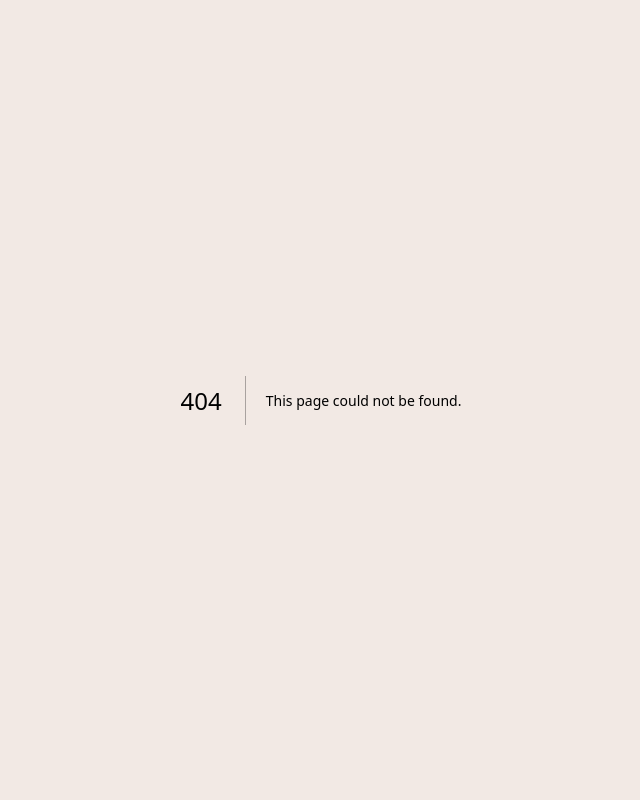
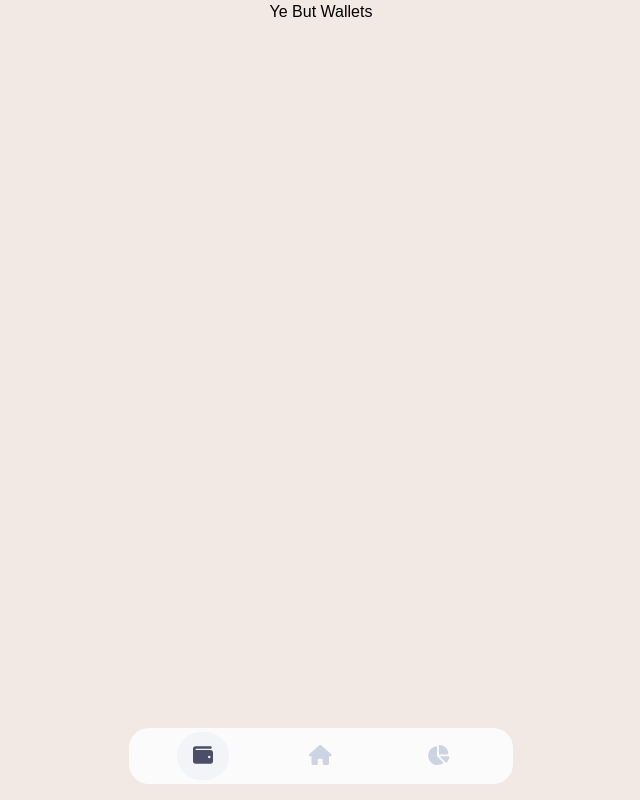
Before and after one commit to Ale-1508/salary-app, a Next.js app: page /salaries in a window 1280 px wide. Before the commit this address had no page. Shown: the whole page, without its empty margins (319-959 px from the left). Built offline with nearby package versions, Linux system fonts and the light colour scheme.

Commit message:
Added routes

```diff
--- /dev/null
+++ b/src/app/charts/page.tsx
@@ -0,0 +1,9 @@
+import Layout from '@/common/components/Layout';
+
+export default function Home() {
+  return (
+    <Layout className={``} currentPath='/charts'>
+      <h1>Ye but Charts</h1>
+    </Layout>
+  );
+}
--- /dev/null
+++ b/src/app/home/page.tsx
@@ -0,0 +1,9 @@
+import Layout from '@/common/components/Layout';
+
+export default function Home() {
+  return (
+    <Layout className={``} currentPath='/home'>
+      <h1>Ye but Home</h1>
+    </Layout>
+  );
+}
--- a/src/app/page.tsx
+++ b/src/app/page.tsx
@@ -1,9 +1,5 @@
-import Layout from '@/common/components/Layout';
+import { redirect } from 'next/navigation'
 
 export default function Home() {
-  return (
-    <Layout className={``} currentPath='/'>
-      <h1>Ye</h1>
-    </Layout>
-  );
+  redirect(`/home/`)
 }
--- /dev/null
+++ b/src/app/salaries/page.tsx
@@ -0,0 +1,9 @@
+import Layout from '@/common/components/Layout';
+
+export default function Home() {
+  return (
+    <Layout className={``} currentPath='/salaries'>
+      <h1>Ye But Wallets</h1>
+    </Layout>
+  );
+}
--- a/src/common/components/Layout.tsx
+++ b/src/common/components/Layout.tsx
@@ -3,7 +3,7 @@ import Navbar from '@/common/components/navbar/Navbar';
 
 type LayoutProps = {
   children: ReactNode;
-  currentPath?: string;
+  currentPath: string;
   className?: string;
 };
 
--- a/src/common/components/navbar/Navbar.tsx
+++ b/src/common/components/navbar/Navbar.tsx
@@ -7,12 +7,12 @@ import { NavbarOptionDefinition } from './navbarTypes';
 import NavbarOption from './NavbarOption';
 
 const navbarOptions: NavbarOptionDefinition[] = [
-  { name:"Wallets", path:"/wallets", icon: faWallet, selected: false },
-  { name:"Home", path:"/", icon: faHouse, selected: true },
-  { name:"Charts",path:"/charts", icon: faChartPie, selected: false },
+  { name:"Salaries", path:"/salaries", icon: faWallet },
+  { name:"Home", path:"/home", icon: faHouse },
+  { name:"Charts",path:"/charts", icon: faChartPie, },
 ]
 
-export default function Navbar( { currentPath } : { currentPath?:string } ) {
+export default function Navbar( { currentPath } : { currentPath:string } ) {
   const [currentScreen, setCurrentScreen] = useState(currentPath);
 
   const handleChangeRoute = (newRoute:string) => {
@@ -42,7 +42,7 @@ export default function Navbar( { currentPath } : { currentPath?:string } ) {
             return <NavbarOption
               key={option.name.toLowerCase()}
               option={option}
-              isSelected={option.name === currentScreen}
+              isSelected={option.path === currentScreen.toLowerCase()}
               onClick={handleChangeRoute}/>
           })
         }
--- a/src/common/components/navbar/NavbarOption.tsx
+++ b/src/common/components/navbar/NavbarOption.tsx
@@ -3,14 +3,15 @@ import Link from "next/link";
 import { NavbarOptionProps } from "./navbarTypes";
 import { FontAwesomeIcon } from '@fortawesome/react-fontawesome'
 
-const NavbarOption = ( {option, onClick}: NavbarOptionProps ) => {
+const NavbarOption = ( {option, isSelected, onClick}: NavbarOptionProps ) => {
   return(
     <li key={option.path}
       className={
-        `px-5 py-1.5
+        `px-4 py-3
         rounded-3xl
         font-semibold
         text-black
+        ${isSelected && "bg-pale bg-opacity-20"}
         `
       }
     >
@@ -21,7 +22,7 @@ const NavbarOption = ( {option, onClick}: NavbarOptionProps ) => {
         } }
       >
         <FontAwesomeIcon
-          className={`${option.selected ? "text-secondary" : "text-pale"}`}
+          className={`${isSelected ? "text-secondary" : "text-pale"}`}
           icon={option.icon} size="lg"/>
       </Link>
     </li>
--- a/src/common/components/navbar/navbarTypes.ts
+++ b/src/common/components/navbar/navbarTypes.ts
@@ -4,7 +4,6 @@ export interface NavbarOptionDefinition {
   name: string,
   path: string,
   icon: IconDefinition,
-  selected: boolean,
 }
 
 export interface NavbarOptionProps {
```
